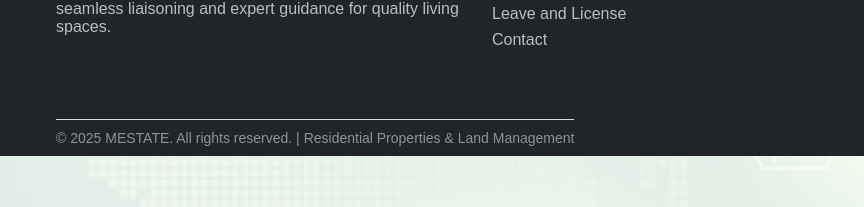
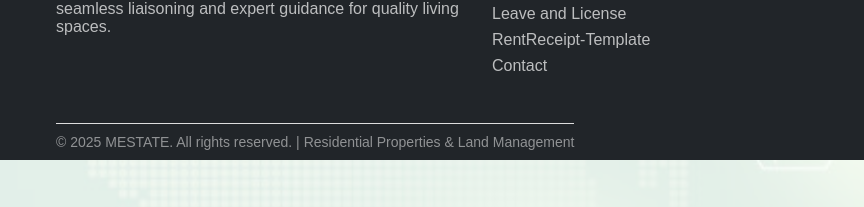
Before and after one commit to aditjoint/mestate, a website: page footer.html in a window 1280 px wide. Shown: the part 185-392 px from the top of the page, 0-864 px from the left. Drawn offline with Linux system fonts and the light colour scheme.

Commit message:
Update footer.html

```diff
--- a/footer.html
+++ b/footer.html
@@ -104,6 +104,7 @@
           <li><a href="/about.html">About Us</a></li>
 	<li><a href="/currentaffairs/lanlist.html">Property Listed</a></li>
 	<li><a href="/checklist/lnl.html">Leave and License</a></li>
+	<li><a href="/checklist/lnlrr.html">RentReceipt-Template</a></li>
 	<li><a href="/contact.html">Contact</a></li>
         </ul>
       </div>
```
